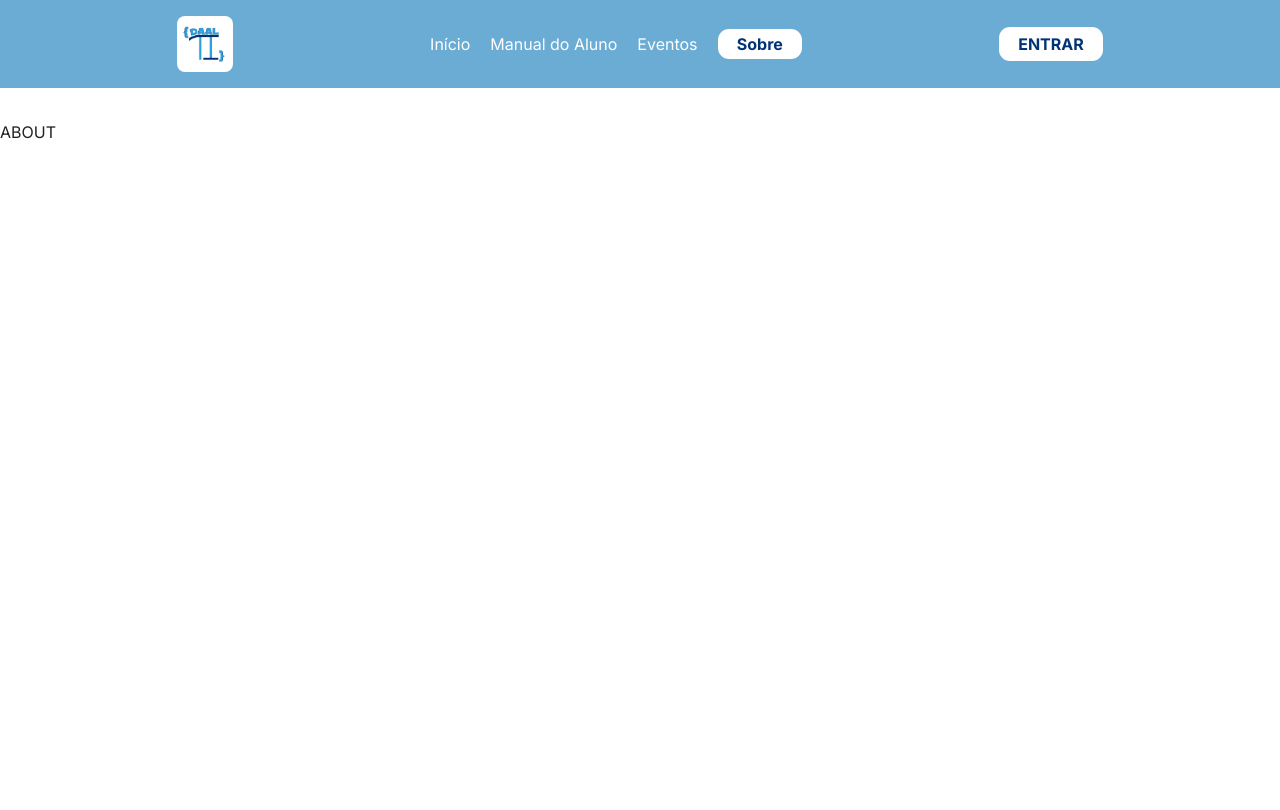
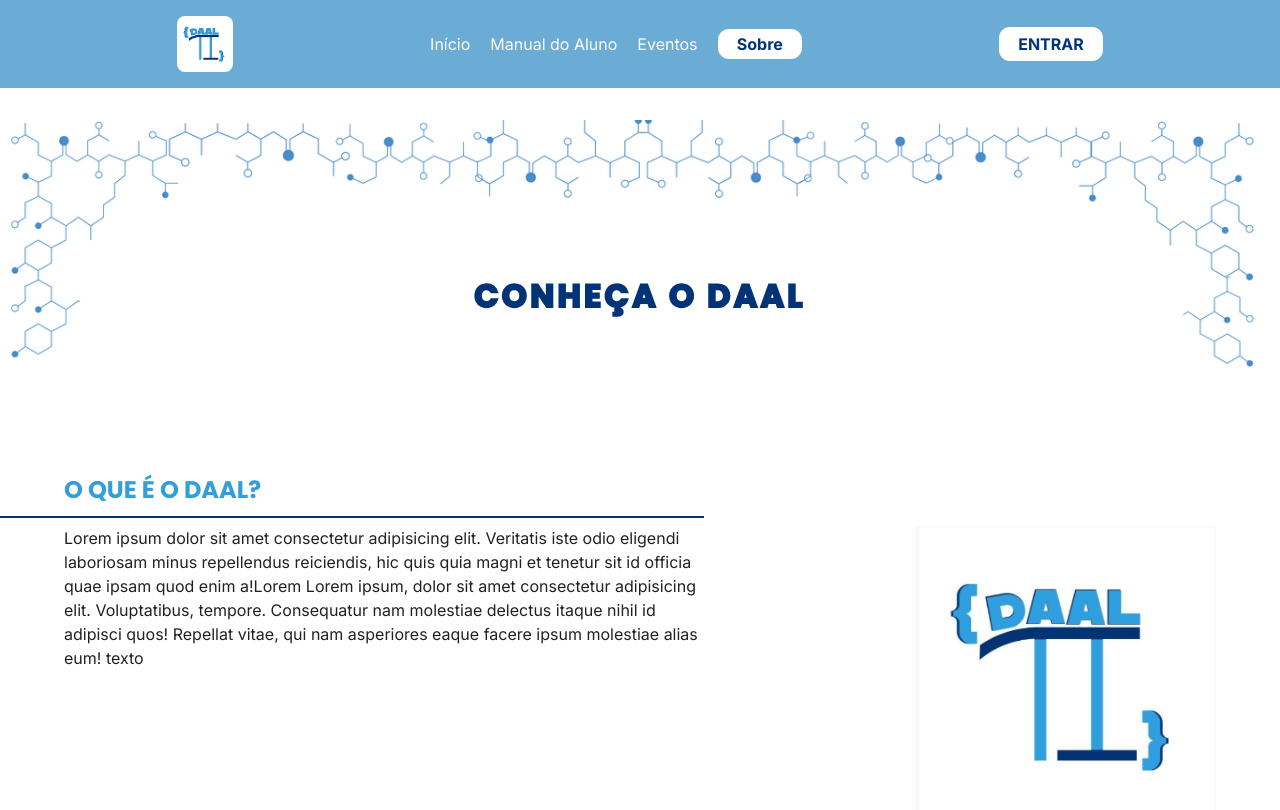
Before and after one commit to PortalDAAL/portal-daal-front, a React (Vite) app: page /sobre in a window 1280 px wide. Shown: the top 810 px of the page. Built offline with nearby package versions, Linux system fonts and the light colour scheme.

Commit message:
feat: titulo da pagina sobre

```diff
--- a/src/pages/About.tsx
+++ b/src/pages/About.tsx
@@ -1,7 +1,87 @@
 import React from "react";
+import { Box, Divider } from "@mui/material";
 
 const About = (): React.ReactElement => {
-  return <div>ABOUT</div>;
+  return (
+    <div>
+      <Box
+        sx={{
+          display: "flex",
+          justifyContent: "center",
+          alignItems: "center",
+          margin: "0",
+
+          position: "relative",
+          backgroundImage: 'url("src/images/fundo_titulo_sobre.png")',
+          backgroundSize: "contain",
+          width: "100%",
+          height: "44.01vh",
+          backgroundRepeat: "no-repeat"
+        }}
+      >
+        <Box sx={{
+          color: "#013476",
+          fontFamily: "poppins",
+          fontSize: "2em",
+          fontWeight: "bold",
+          textAlign: "center",
+          letterSpacing: "0.1em",
+          WebkitTextStroke: "2px #013476",
+
+        }}>
+          CONHEÇA O DAAL
+        </Box>
+      </Box>
+
+
+      <div style={{
+        display: "block",
+
+      }}>
+        <Box sx={{
+          color: "#339edd",
+          fontFamily: "Poppins",
+          fontWeight: "bold",
+          marginLeft: "5%",
+          fontSize: "1.5rem"
+        }}>
+          O QUE É O DAAL?
+        </Box>
+        <Divider sx={{
+          marginY: "0.5rem",
+          borderColor: "#013476",
+          borderWidth: "0.1rem",
+          width: "55vw"
+        }} />
+
+        <Box sx={{
+          display: "flex",
+          marginLeft: "5%",
+          marginRight: "5%"
+        }}>
+          <Box sx={{
+            width: "50vw"
+          }}>
+            Lorem ipsum dolor sit amet consectetur adipisicing elit. Veritatis iste odio eligendi laboriosam minus repellendus reiciendis, hic quis quia magni et tenetur sit id officia quae ipsam quod enim a!Lorem Lorem ipsum, dolor sit amet consectetur adipisicing elit. Voluptatibus, tempore. Consequatur nam molestiae delectus itaque nihil id adipisci quos! Repellat vitae, qui nam asperiores eaque facere ipsum molestiae alias eum!
+            texto
+          </Box>
+          <Box sx={{
+            display: "flex",
+            justifyContent: "flex-end",
+            alignItems: "right",
+            flex: "1"
+          }}>
+            <img src="src/images/logo_daal.jpeg" alt="logo_daal" style={{
+              width: "300px",
+              height: "300px",
+            }} />
+          </Box>
+        </Box>
+
+      </div>
+    </div>
+
+  );
 };
 
 export default About;
```
Also changed, not shown: src/images/fundo_titulo_sobre.png (added).
